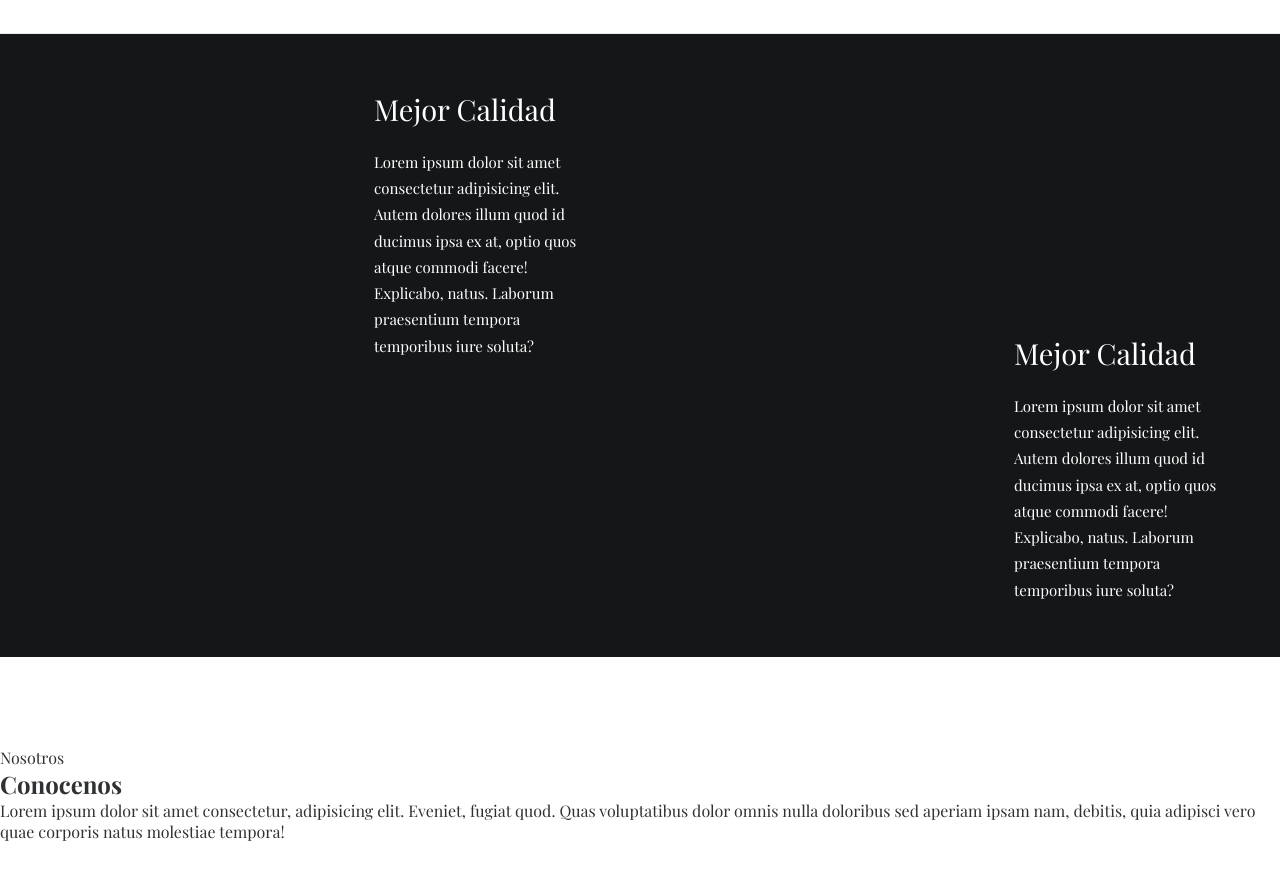
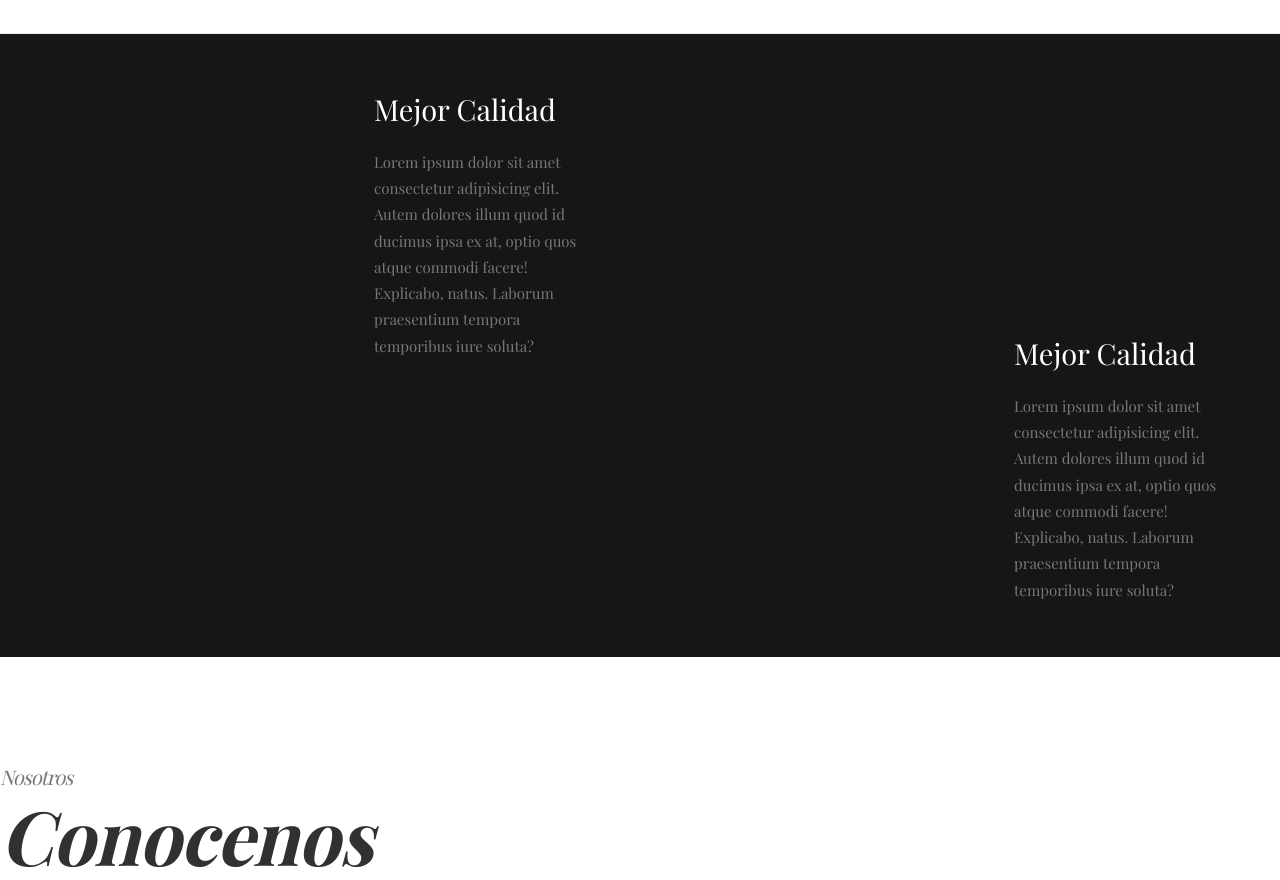
Before and after one commit to Mr-CharlieCardona/Restaurant-Coffe-and-Cake, a plain HTML site: page index.html in a window 1280 px wide. Shown: the part 60-940 px from the top of the page. Drawn offline with nearby package versions, Linux system fonts and the light colour scheme.

Commit message:
AVANCEESTILOS10

```diff
--- a/css/estilos.less
+++ b/css/estilos.less
@@ -54,9 +54,20 @@ a{
     &:hover {
         color: gold
     }
+}
 
+.titulo-seccion{
+    font-size: 3.125rem;
+    font-weight: 400;
+    line-height: 3.6875rem;
+    margin-bottom: 1.125rem;
+    font-style: italic;
+    letter-spacing: -0.02em;
+}
 
-
+p{
+    font-size: 1.25rem;
+    color: #777;
 }
 
 
```
Also changed, not shown: css/estilos.css.
